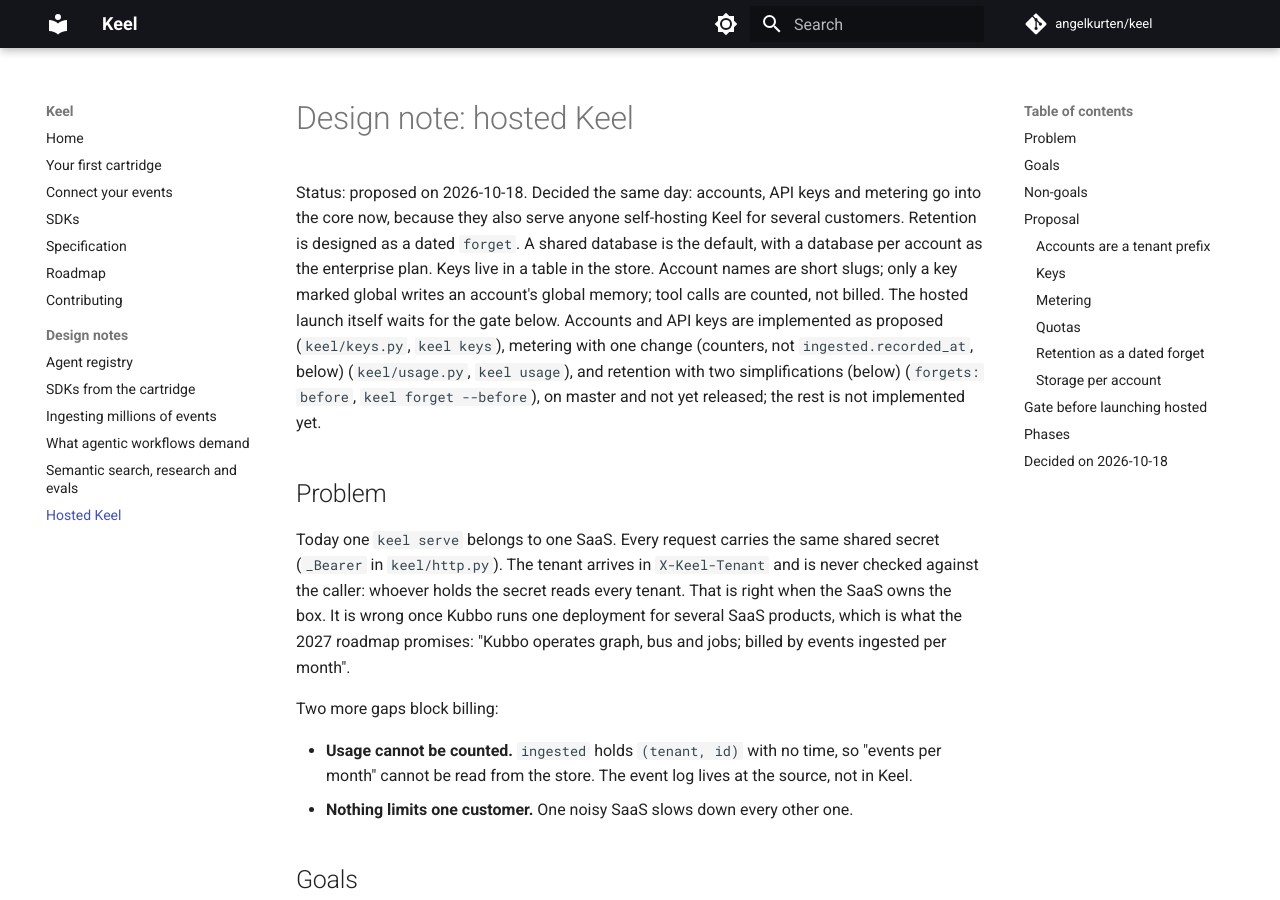
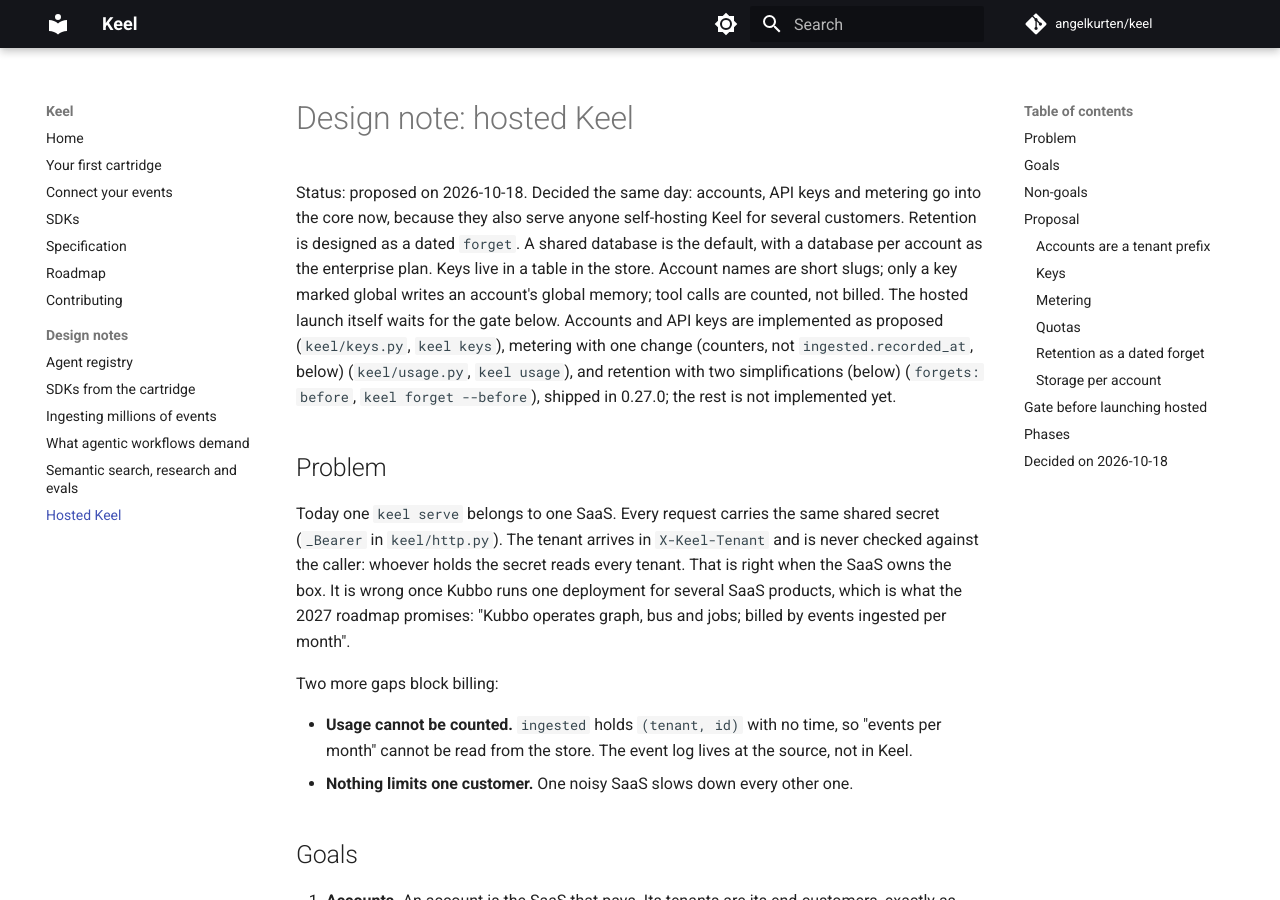
Before and after one commit to angelkurten/keel, an MkDocs documentation site: the page built from docs/design/hosted.md, in a window 1280 px wide and 900 px high. Built offline with MkDocs 1.6.1 and Material for MkDocs 9.7.7, drawn with Linux system fonts in a browser that asks for light colours; comment, search, counter and statistics services are not loaded.

Commit message:
0.27.0: accounts and API keys, metering, retention
The hosted foundations from docs/design/hosted.md: API keys per account
that prefix the tenant and confine it, `keel keys`; daily counters of
events applied and tool calls, `keel usage`; `forgets: before` and
`keel forget --before` for retention. SDKs 0.14.0: `retained` in the
ingest report. The collation note in connect.md names 0.24.2 again.

Co-Authored-By: Claude Opus 5.5 <noreply@anthropic.com>
Claude-Session: https://claude.ai/code/session_01MmqHJpZo2Ya1H1Q3wusx6W

```diff
--- a/docs/design/hosted.md
+++ b/docs/design/hosted.md
@@ -1,6 +1,6 @@
 # Design note: hosted Keel
 
-Status: proposed on 2026-10-18. Decided the same day: accounts, API keys and metering go into the core now, because they also serve anyone self-hosting Keel for several customers. Retention is designed as a dated `forget`. A shared database is the default, with a database per account as the enterprise plan. Keys live in a table in the store. Account names are short slugs; only a key marked global writes an account's global memory; tool calls are counted, not billed. The hosted launch itself waits for the gate below. Accounts and API keys are implemented as proposed (`keel/keys.py`, `keel keys`), metering with one change (counters, not `ingested.recorded_at`, below) (`keel/usage.py`, `keel usage`), and retention with two simplifications (below) (`forgets: before`, `keel forget --before`), on master and not yet released; the rest is not implemented yet.
+Status: proposed on 2026-10-18. Decided the same day: accounts, API keys and metering go into the core now, because they also serve anyone self-hosting Keel for several customers. Retention is designed as a dated `forget`. A shared database is the default, with a database per account as the enterprise plan. Keys live in a table in the store. Account names are short slugs; only a key marked global writes an account's global memory; tool calls are counted, not billed. The hosted launch itself waits for the gate below. Accounts and API keys are implemented as proposed (`keel/keys.py`, `keel keys`), metering with one change (counters, not `ingested.recorded_at`, below) (`keel/usage.py`, `keel usage`), and retention with two simplifications (below) (`forgets: before`, `keel forget --before`), shipped in 0.27.0; the rest is not implemented yet.
 
 ## Problem
 
--- a/keel/__init__.py
+++ b/keel/__init__.py
@@ -27,4 +27,4 @@ __all__ = [
     "load_cartridge",
 ]
 
-__version__ = "0.26.0"
+__version__ = "0.27.0"
--- a/pyproject.toml
+++ b/pyproject.toml
@@ -1,6 +1,6 @@
 [project]
 name = "keel-context"
-version = "0.26.0"
+version = "0.27.0"
 description = "Context layer for AI agents in vertical SaaS: domain events in, a per-tenant bitemporal context graph out, shared by every agent through five MCP tools."
 readme = "README.md"
 license = { text = "Apache-2.0" }
```
Also changed, not shown: README.md (+1 -1 lines), ROADMAP.md (+4 -4 lines), docs/SPEC.md (+1 -1 lines), docs/connect.md (+6 -6 lines), docs/index.md (+1 -1 lines), 4 other files.
